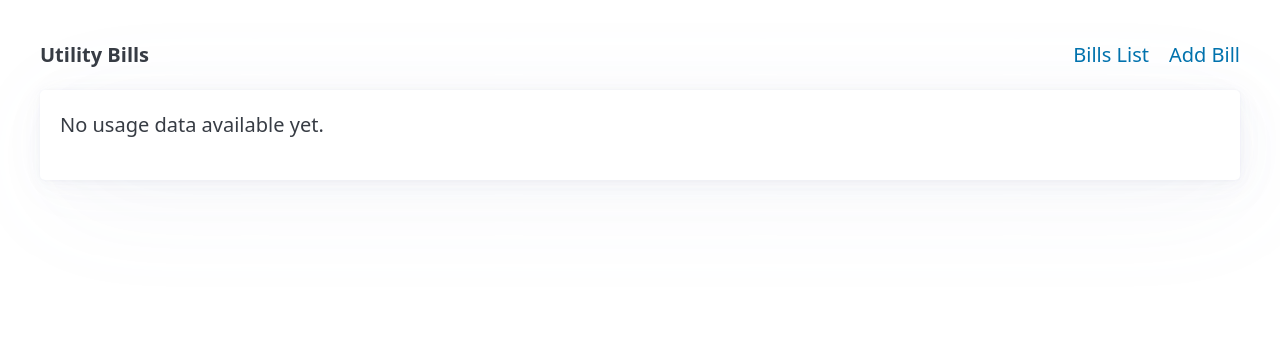
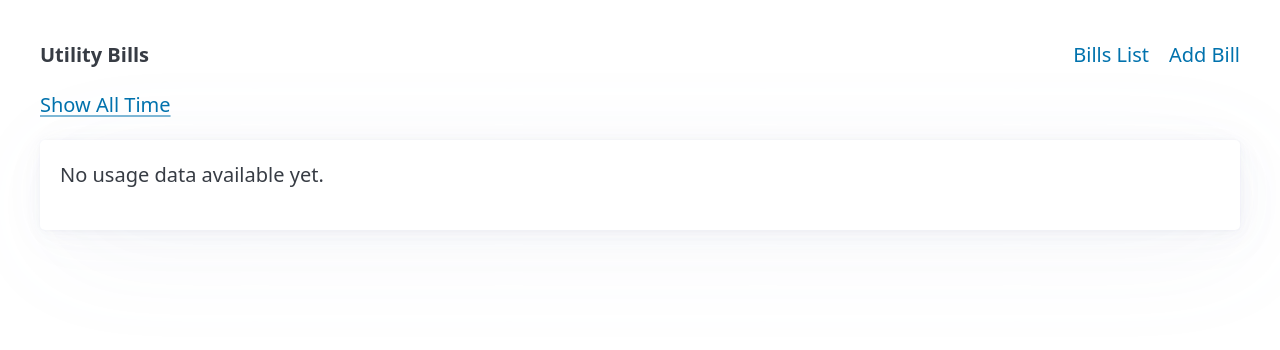
Before and after one commit to quells-bot/sdge-bill, a Flask app: page /history in a window 1280 px wide. Shown: the top 350 px of the page. Run offline with Flask 3, Linux system fonts and the light colour scheme; data that the repository does not hold is empty; some libraries are stand-ins or nearby versions.

Commit message:
Add toggle between past year and all-time views on history page (#3)
- Add 'all' query parameter to history route to fetch all bills or just last 13 months
- Conditionally render toggle links in history template to switch between views
- Pass show_all flag to template for conditional UI rendering

https://claude.ai/code/session_011pN3whSxAzsVoKANrLt1dF

Co-authored-by: Claude <noreply@anthropic.com>

```diff
--- a/app.py
+++ b/app.py
@@ -181,15 +181,26 @@ def edit_bill(bill_id):
 def history():
     """Render electricity usage history page."""
     db = get_db()
-    # Get last 13 months, then reverse to show chronologically
-    cursor = db.execute("""
-        SELECT date, electricity_on_peak_kwh, electricity_off_peak_kwh,
-               electricity_super_off_peak_kwh, gas_cost, electricity_delivery_cost,
-               electricity_generation_cost, other_cost
-        FROM bills
-        ORDER BY date DESC
-        LIMIT 13
-    """)
+    show_all = request.args.get('all', '').lower() == 'true'
+
+    # Get last 13 months or all entries, then reverse to show chronologically
+    if show_all:
+        cursor = db.execute("""
+            SELECT date, electricity_on_peak_kwh, electricity_off_peak_kwh,
+                   electricity_super_off_peak_kwh, gas_cost, electricity_delivery_cost,
+                   electricity_generation_cost, other_cost
+            FROM bills
+            ORDER BY date DESC
+        """)
+    else:
+        cursor = db.execute("""
+            SELECT date, electricity_on_peak_kwh, electricity_off_peak_kwh,
+                   electricity_super_off_peak_kwh, gas_cost, electricity_delivery_cost,
+                   electricity_generation_cost, other_cost
+            FROM bills
+            ORDER BY date DESC
+            LIMIT 13
+        """)
     bills = [row_to_dict(row) for row in cursor.fetchall()]
     # Reverse to show chronologically (oldest to newest)
     bills.reverse()
@@ -214,7 +225,8 @@ def history():
                          gas_cost=gas_cost,
                          el_delivery_cost=el_delivery_cost,
                          el_generation_cost=el_generation_cost,
-                         other_cost=other_cost)
+                         other_cost=other_cost,
+                         show_all=show_all)
 
 
 # Form Submission Routes
--- a/templates/history.html
+++ b/templates/history.html
@@ -12,6 +12,14 @@
     <li><a href="/add">Add Bill</a></li>
   </ul>
 </nav>
+
+<div style="margin-bottom: 20px;">
+  {% if show_all %}
+    <a href="/history">Show Past Year</a>
+  {% else %}
+    <a href="/history?all=true">Show All Time</a>
+  {% endif %}
+</div>
 
 {% if bills|length == 0 %}
   <article>
```
